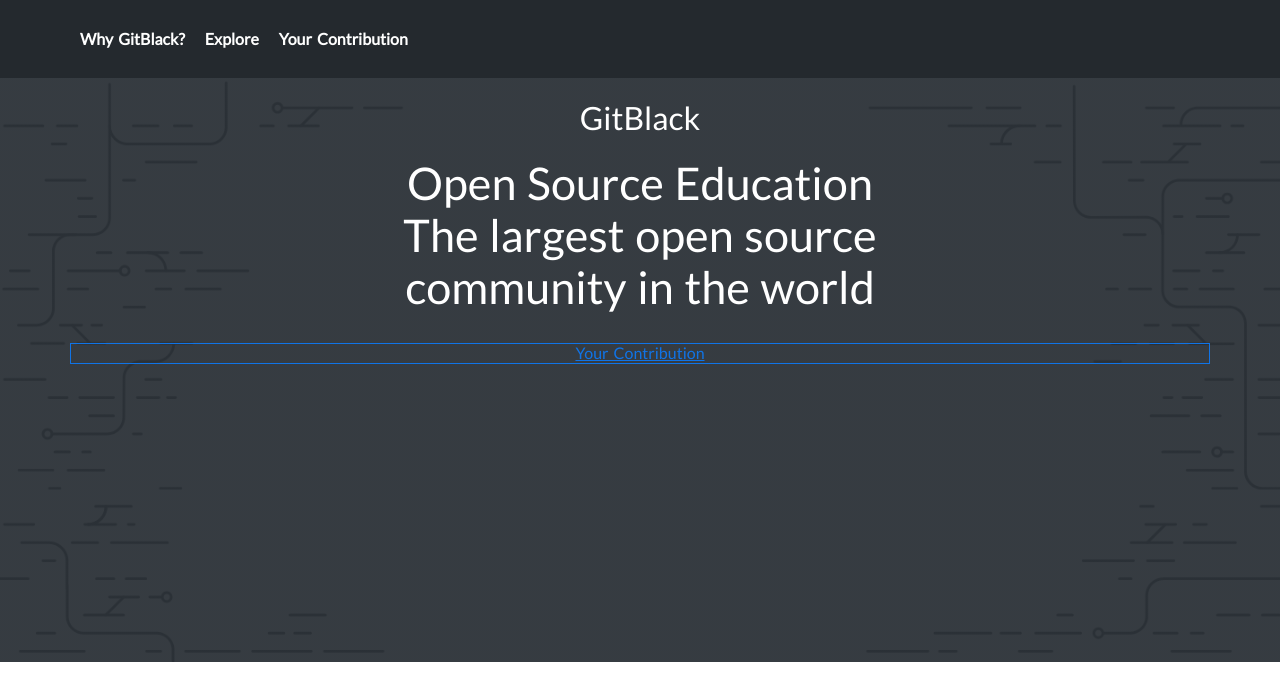
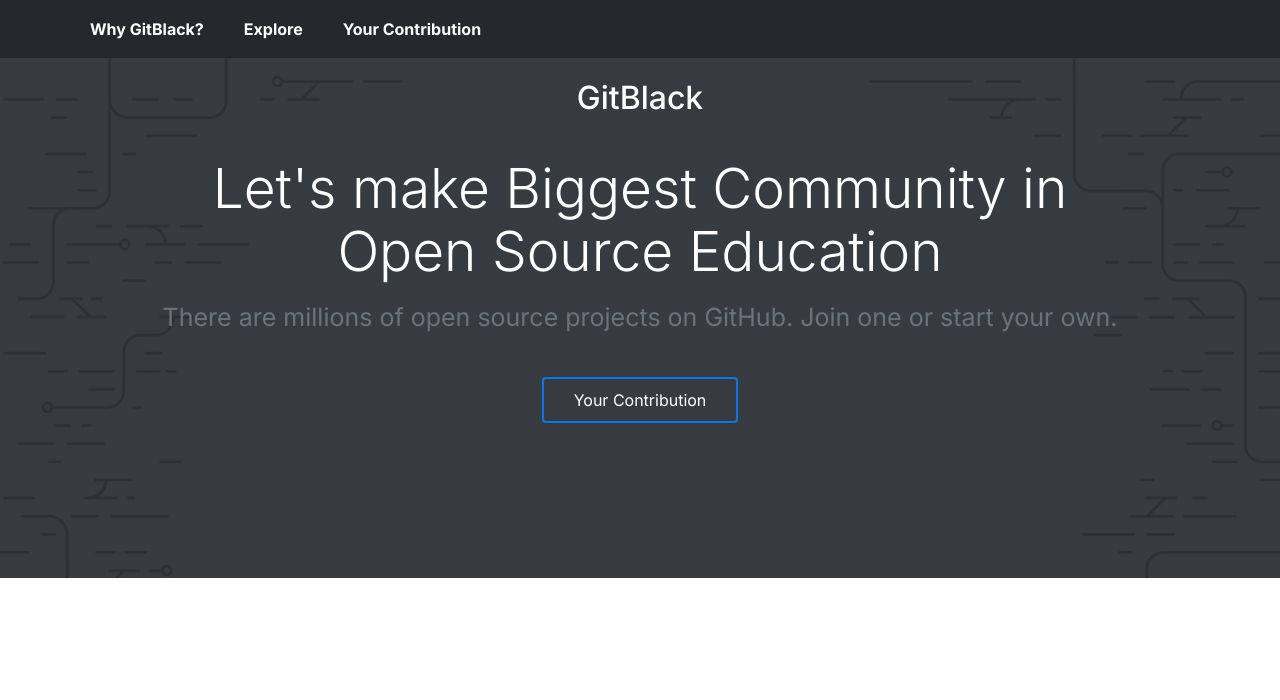
Before and after one commit to Prince-1501/GitBlack, a plain HTML site: page index.html in a window 1280 px wide. Drawn offline with Linux system fonts and the light colour scheme.

Commit message:
add some css

```diff
--- a/index.html
+++ b/index.html
@@ -5,6 +5,7 @@
         <link rel="stylesheet" type="text/css" href="vendors/css/Grid.css">
         <link rel="stylesheet" type="text/css" href="vendors/css/normalize.css">
         <link href="https://fonts.googleapis.com/css2?family=Lato:ital,wght@0,100;0,300;0,400;1,300&display=swap" rel="stylesheet">
+         <link href="https://fonts.googleapis.com/css2?family=Inter:wght@100;200;300;400;500;600;700;800;900&display=swap" rel="stylesheet">
 
 
 
@@ -27,8 +28,9 @@
         <header>
             <div class="row">
                 <h1>GitBlack</h1>
-                <h2>Open Source Education <br>The largest open source <br> community in the world</h2>
-                <a href="#">Your Contribution</a>
+                <h2 class="main-heading">Let's make Biggest Community in <br>Open Source Education</h2>
+                <h3 class="main-subheading">There are millions of open source projects on GitHub. Join one or start your own.</h3>
+                <a href="#" class="btn">Your Contribution</a>
             </div>
         </header>
 
--- a/resources/css/style.css
+++ b/resources/css/style.css
@@ -13,10 +13,9 @@
 html {
     background-color: #fff;
     color: #fff;
-    font-family: 'Lato' , 'Arial' , sans-serif;
+    font-family: 'Inter','Lato' , 'Arial' , sans-serif;
     text-rendering: optimizeLegibility;
     line-height: 1.5;
-    word-spacing: 2px;
 }
 
 /*-------------------------------------*/
@@ -32,13 +31,24 @@ html {
 }
 
 
-h1 , h2{
+h1 {
    margin: 0 auto;
-   font-size: 45px;
+   font-size: 50px;
    font-weight: 500;
-   word-spacing: 2px;
 }
 
+.main-heading{
+    font-size: 55px;
+    font-weight: 399;
+    margin: 40px auto 15px auto;
+}
+
+.main-subheading{
+    font-size: 25px;
+    font-weight: 400;
+    color: #6a737d;
+    margin: 20px auto 30px auto;
+}
 /*-------------------------------------*/
 /* Header  */
 /*-------------------------------------*/
@@ -48,22 +58,15 @@ h1 , h2{
 header{
     background-image: linear-gradient(rgba(43, 49, 55, 0.95) , rgba(43, 49, 55, 0.95)), url('img/hero-bg1.png');
     background-size: cover;
-    height: 73vh;
+    height: 65vh;
     background-position: center 10%;
 
-}
-
-header a{
-    margin-top: 30px;
-    display: block;
-    color: #1074e7;
-    border : 1px solid #1074e7;
 }
 
 nav{
     background-color: #24292e;
     z-index: 100;
-    padding: 20px 20px;
+    padding: 10px 20px;
 }
 
 nav ul{
@@ -80,4 +83,25 @@ nav ul li{
 nav ul li a{
     text-decoration: none;
     color: #fff;
+    padding: 10px 10px;
 }
+
+.btn:link,
+.btn:visited{
+    border : 2px solid #1074e7;
+    border-radius: 4px;
+    display: inline-block;
+    text-align: center;
+    text-decoration: none;
+    text-decoration: none;
+    padding: 12px 30px;
+    color: #fff;
+    margin-top: 15px;
+}
+
+.btn:hover,
+.btn:active{
+    background-color:
+    padding: 12px 30px;
+    background-color: #1074e7;
+}
```
